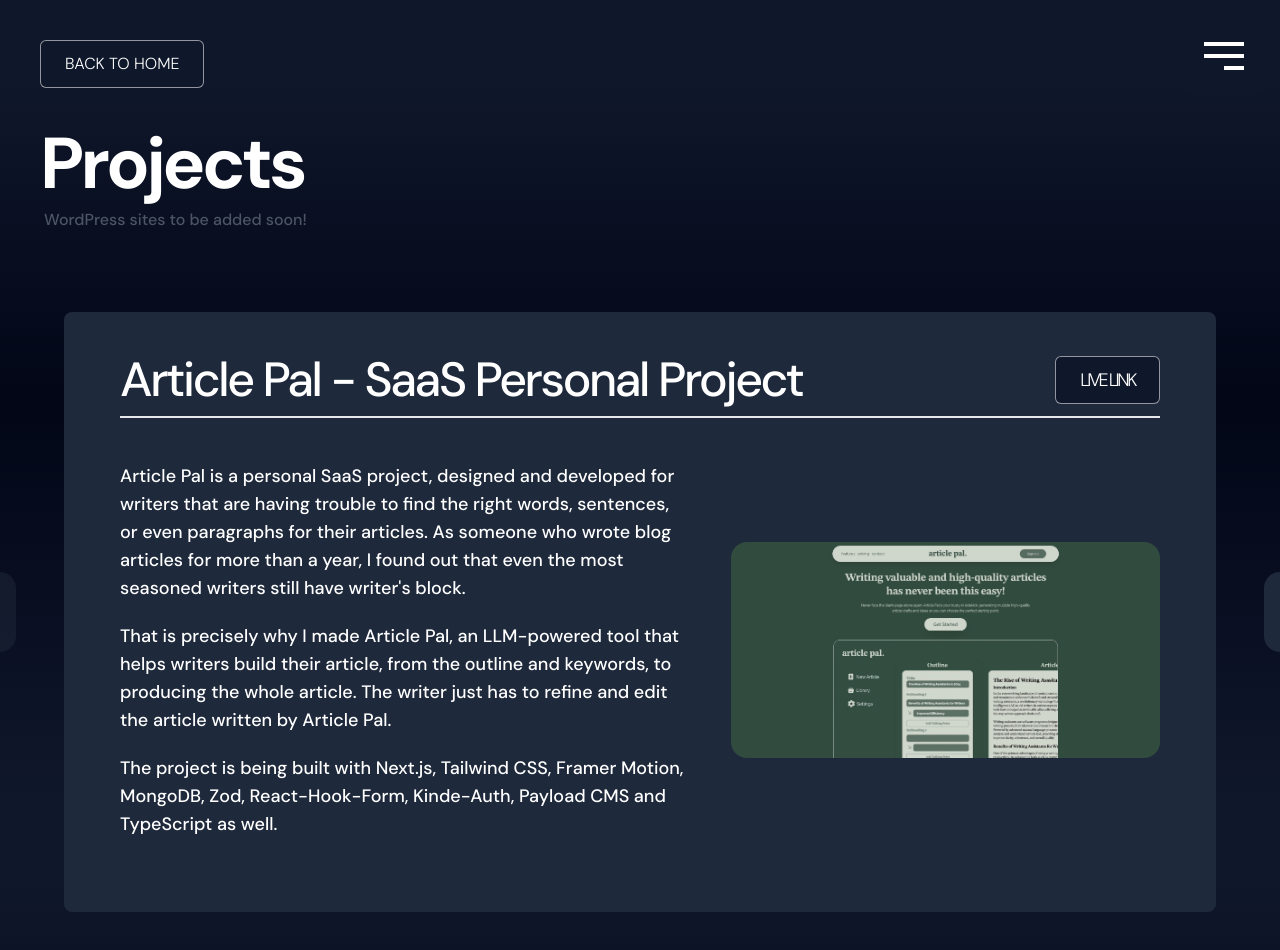
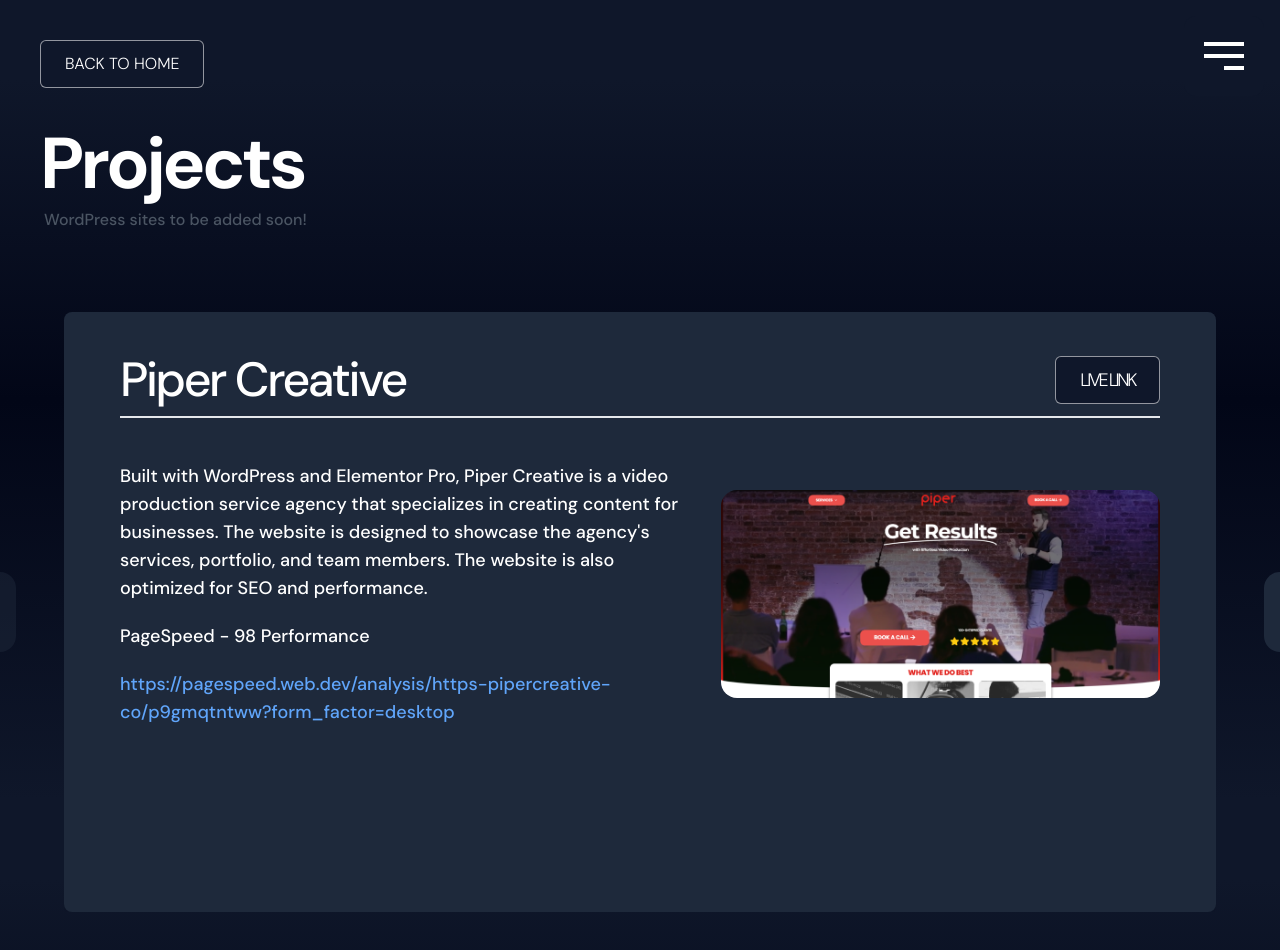
Before and after one commit to ethancreates/ethancreates-portfolio, a Next.js app: page /projects in a window 1280 px wide. Shown: the top 950 px of the page. Built offline with nearby package versions, Linux system fonts and the light colour scheme.

Commit message:
added piper and aum in projects v1

```diff
--- a/src/app/projects/page.tsx
+++ b/src/app/projects/page.tsx
@@ -3,6 +3,8 @@
 import LaurenPortfolioImg from "../../../public/lauren-portfolio-img.jpeg";
 import HLACareersImg from "../../../public/hla-careers.png";
 import ArticlePalImg from "../../../public/articlepal.jpeg";
+import PiperImg from "../../../public/Piper-screenshot.png";
+import AUMImg from "../../../public/AUM-screenshot.png";
 
 import {
   Carousel,
@@ -39,6 +41,86 @@
       <section className="flex flex-col items-center">
         <Carousel className="w-full h-full max-w-6xl  my-20 ">
           <CarouselContent>
+          <CarouselItem>
+              <Card className="bg-slate-800  border-1 px-8 py-5 md:h-[600px]">
+                <CardHeader className="text-white tracking-tighter text-5xl flex flex-col">
+                  <div className="flex justify-between border-b-2 pb-3">
+                    <h2>Piper Creative</h2>
+                    <DottedButton className="text-lg">
+                      <Link
+                        href="https://pipercreative.co"
+                        target="_blank"
+                        className=""
+                      >
+                        Live Link
+                      </Link>
+                    </DottedButton>
+                  </div>
+                </CardHeader>
+                <CardContent className="flex md:flex-row flex-col items-center mt-5 space-x-10">
+                  {/* Text */}
+                  <div className="flex flex-col space-y-5">
+                    <p className="text-lg text-white">
+        Built with WordPress and Elementor Pro, Piper Creative is a video production service agency that specializes in creating content for businesses. The website is designed to showcase the agency's services, portfolio, and team members. The website is also optimized for SEO and performance.
+                    </p>
+                    <p className="text-lg text-white">
+PageSpeed - 98 Performance
+                    </p>
+                    <a href="https://pagespeed.web.dev/analysis/https-pipercreative-co/p9gmqtntww?form_factor=desktop" className="text-lg text-blue-400 hover:pointer hover:underline">
+                    https://pagespeed.web.dev/analysis/https-pipercreative-co/p9gmqtntww?form_factor=desktop
+                    </a>
+                  </div>
+                  {/* Image */}
+                  <div>
+                    <Image
+                      src={PiperImg}
+                      alt="Piper Creative's Hero Section"
+                      className="rounded-2xl mt-5 md:mt-0"
+                    />
+                  </div>
+                </CardContent>
+              </Card>
+            </CarouselItem>
+          <CarouselItem>
+              <Card className="bg-slate-800  border-1 px-8 py-5 md:h-[600px]">
+                <CardHeader className="text-white tracking-tighter text-5xl flex flex-col">
+                  <div className="flex justify-between border-b-2 pb-3">
+                    <h2>AUM Growth Marketing</h2>
+                    <DottedButton className="text-lg">
+                      <Link
+                        href="https://aumgrowthmarketing.com"
+                        target="_blank"
+                        className=""
+                      >
+                        Live Link
+                      </Link>
+                    </DottedButton>
+                  </div>
+                </CardHeader>
+                <CardContent className="flex md:flex-row flex-col items-center mt-5 space-x-10">
+                  {/* Text */}
+                  <div className="flex flex-col space-y-5">
+                    <p className="text-lg text-white">
+      Built with WordPress and Elementor Pro, AUM Growth Marketing is a digital marketing agency that specializes in helping businesses grow their online presence. The website is designed to showcase the agency's services, portfolio, and team members. The website is also optimized for SEO and performance.
+                    </p>
+                    <p className="text-lg text-white">
+PageSpeed - 99 Performance
+                    </p>
+                    <a href="https://pagespeed.web.dev/analysis/https-aumgrowthmarketing-com/mi370p4b34?form_factor=desktop" className="text-lg text-blue-400 hover:pointer hover:underline">
+                    https://pagespeed.web.dev/analysis/https-aumgrowthmarketing-com/mi370p4b34?form_factor=desktop
+                    </a>
+                  </div>
+                  {/* Image */}
+                  <div>
+                    <Image
+                      src={AUMImg}
+                      alt="AUM's Hero Section"
+                      className="rounded-2xl mt-5 md:mt-0"
+                    />
+                  </div>
+                </CardContent>
+              </Card>
+            </CarouselItem>
             <CarouselItem>
               <Card className="bg-slate-800  border-1 px-8 py-5 md:h-[600px]">
                 <CardHeader className="text-white tracking-tighter text-5xl flex flex-col">
@@ -91,7 +173,7 @@
               </Card>
             </CarouselItem>
             <CarouselItem>
-              <Card className="bg-slate-800 border-b md:h-[600px] border-2 px-8 py-5">
+              <Card className="bg-slate-800 border-b md:h-[600px] border-1 px-8 py-5">
                 <CardHeader className="text-white tracking-tighter text-5xl flex flex-col">
                   <div className="flex justify-between border-b-2 pb-3">
                     <h2>Lauren Demi&apos;s UI/UX Designer - Portfolio</h2>
@@ -139,7 +221,7 @@
               </Card>
             </CarouselItem>
             <CarouselItem>
-              <Card className="bg-slate-800  border-2 px-8 py-5 md:h-[600px]">
+              <Card className="bg-slate-800  border-1 px-8 py-5 md:h-[600px]">
                 <CardHeader className="text-white tracking-tighter text-5xl flex flex-col">
                   <div className="flex justify-between border-b-2 pb-3">
                     <h2>Job Portal</h2>
```
Also changed, not shown: public/AUM-screenshot.png (added), public/Piper-screenshot.png (added).
